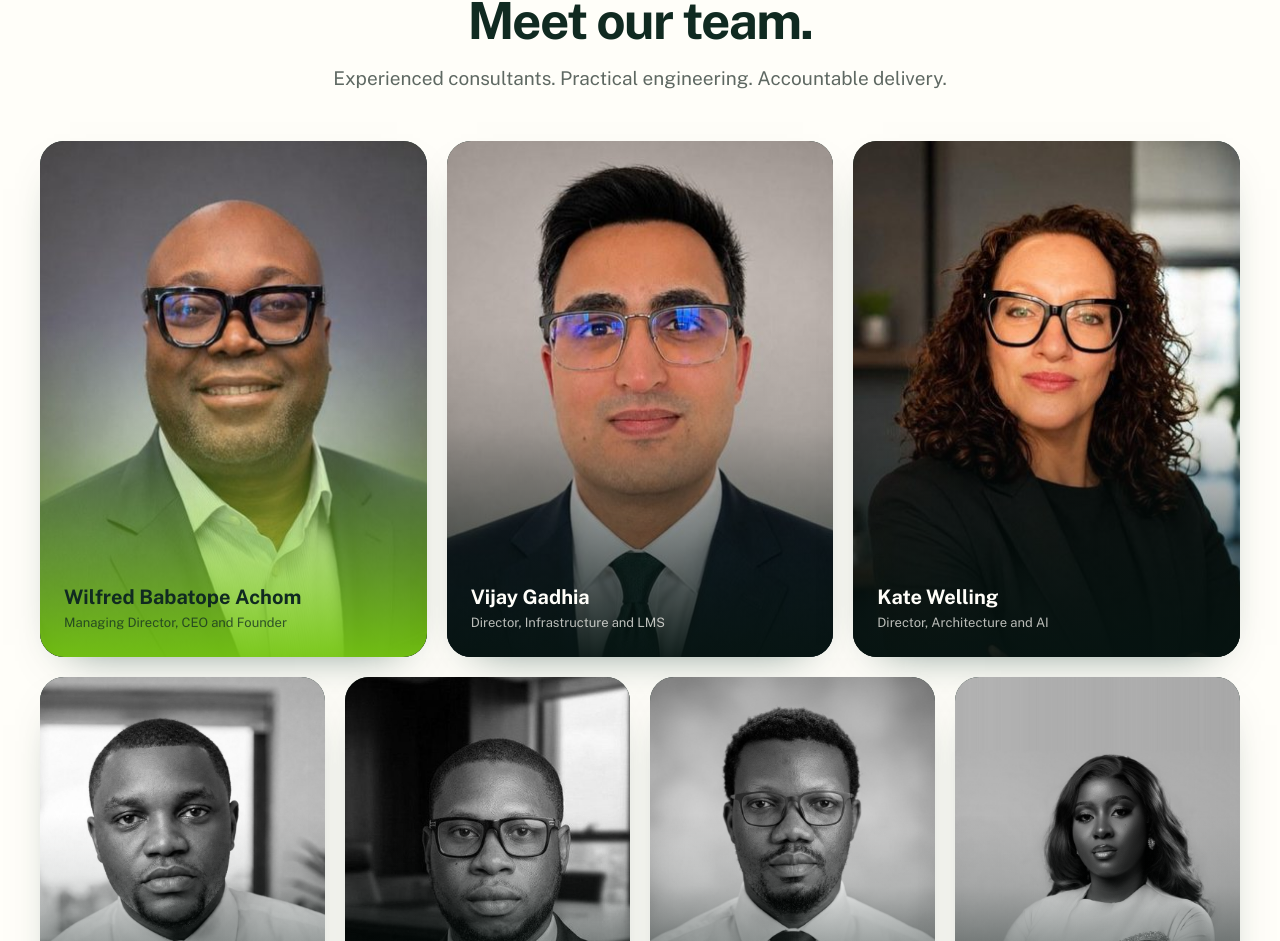
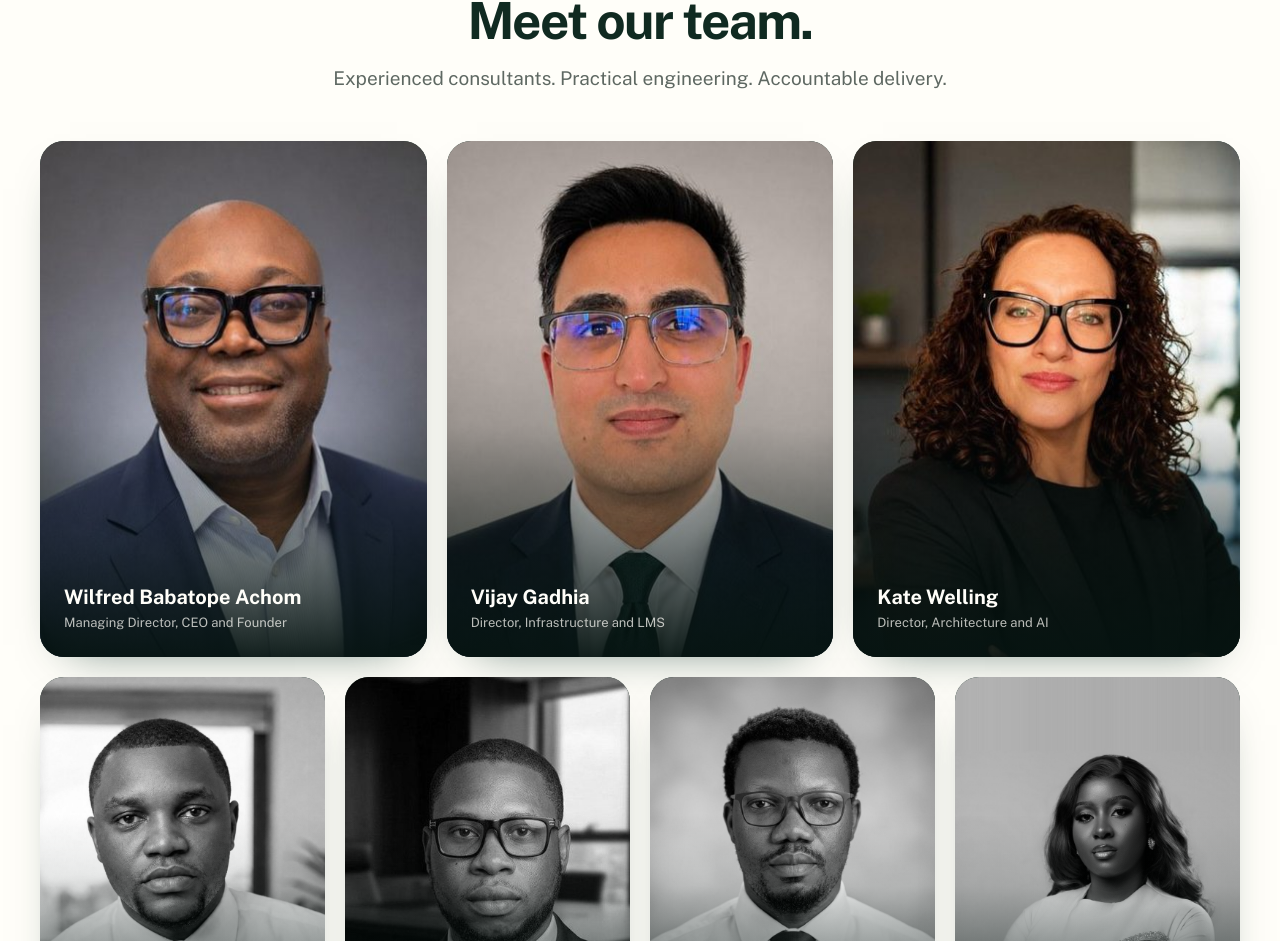
Before and after one commit to iDebugg/VonNewMan-Website, a Next.js app: page / in a window 1280 px wide. Shown: the part 9632-10573 px from the top of the page. Built offline with nearby package versions, Linux system fonts and the light colour scheme; no server answers.

Commit message:
Team: green featured treatment removed from Wilfred's card
Co-Authored-By: Claude Fable 5.1 <noreply@anthropic.com>

```diff
--- a/components/sections/Team.tsx
+++ b/components/sections/Team.tsx
@@ -32,9 +32,9 @@ export function Team() {
         >
           {row.map((person, i) => {
             const index = rowIndex === 0 ? i : DIRECTORS + i;
-            // The CEO carries the green featured card; the other directors stay in full colour.
-            const featured = index === 0;
-            const inColour = featured || index < DIRECTORS;
+            // No green featured card (client, 8 September 2026); directors stay in full colour.
+            const featured = false;
+            const inColour = index < DIRECTORS;
 
             return (
               <li
```
